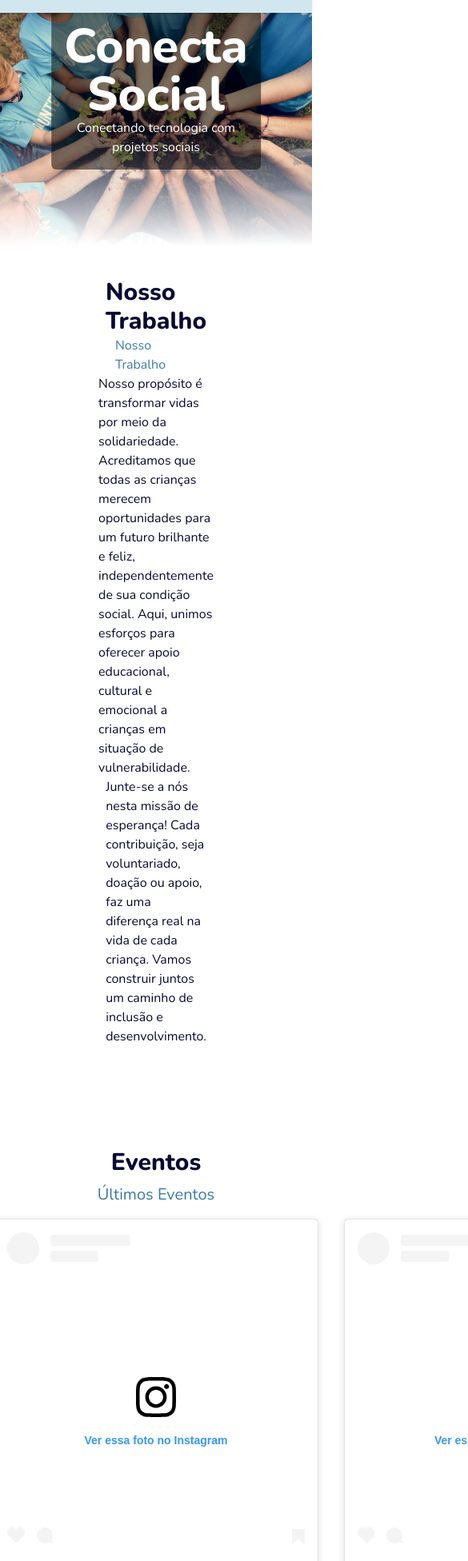
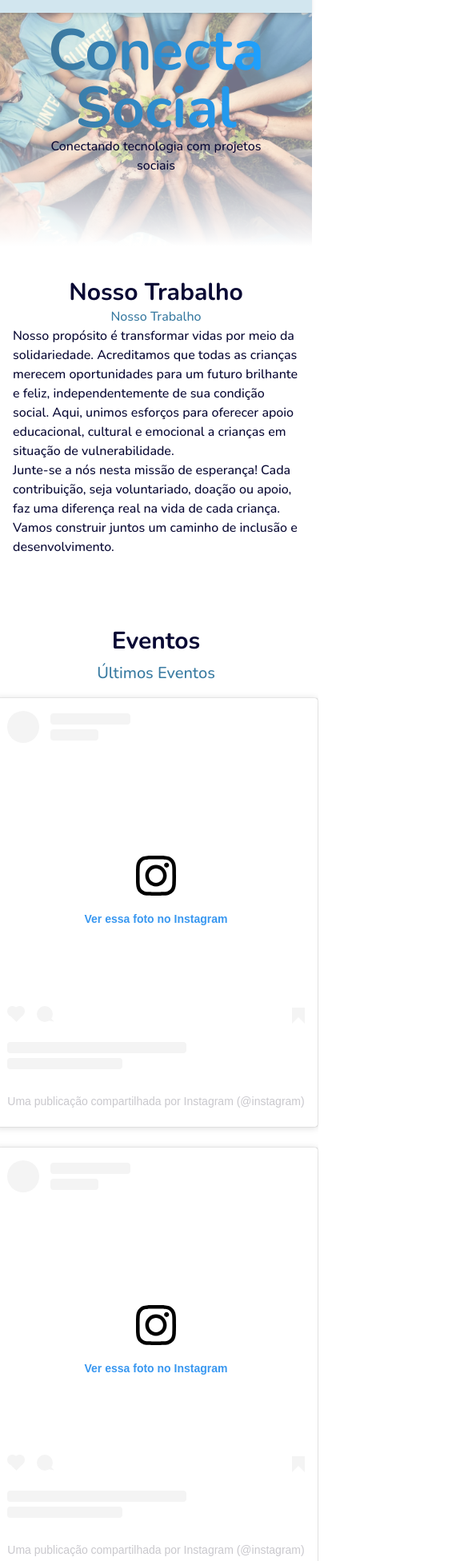
Before and after one commit to Nicolaskn95/conecta-social-web, a Next.js app: page / in a window 390 px wide. Shown: the part 48-2000 px from the top of the page at 80% size, 585 px wide, since content can reach past the window. Built offline with nearby package versions, Linux system fonts and the light colour scheme.

Commit message:
update: fix landingpage logo and responsiveness

```diff
--- a/src/app/(pages)/page.tsx
+++ b/src/app/(pages)/page.tsx
@@ -11,12 +11,14 @@ export default function Home() {
     "/images/carousel1.png",
   ];
   return (
-    <div>
+    <>
       <Carousel images={carouselImage} />
-      <OurJob />
-      <Events />
-      <HowToHelp />
-      <Calendar />
-    </div>
+      <div className="flex flex-col items-center px-4 sm:px-8 lg:px-36 md:px-16 mb-10">
+        <OurJob />
+        <Events />
+        <HowToHelp />
+        <Calendar />
+      </div>
+    </>
   );
 }
--- a/src/app/layout.tsx
+++ b/src/app/layout.tsx
@@ -4,7 +4,8 @@ import "./globals.css";
 
 const nunito = Nunito({
   subsets: ["latin"],
-  weight: ["200", "300", "600", "800"],
+  weight: ["200", "300", "500", "700"],
+  preload: true,
 });
 
 export const metadata: Metadata = {
--- a/src/components/LandingPage/Carousel.tsx
+++ b/src/components/LandingPage/Carousel.tsx
@@ -44,15 +44,15 @@ const Carousel: React.FC<CarouselProps> = ({
               width={width}
               height={height}
               alt={`Slide ${index + 1}`}
-              className="w-full object-contain"
+              className="w-full object-contain opacity-55"
             />
           </div>
         ))}
       </div>
-      <div className="absolute inset-0 bg-gradient-to-b from-transparent via-transparent to-white bg-opacity-10"></div>
-      <div className="absolute bottom-24 left-1/2 transform -translate-x-1/2 rounded-md bg-black bg-opacity-50 p-4 text-center">
-        <h1 className="text-6xl text-white ">Conecta Social</h1>
-        <p className="text-white ">
+      <div className="absolute inset-0 h-full bg-gradient-to-b from-transparent via-transparent to-white bg-opacity-100"></div>
+      <div className="absolute bottom-1/4 left-1/2 transform -translate-x-1/2 rounded-md bg-opacity-50 p-4 text-center">
+        <h1 className="title-gradient">Conecta Social</h1>
+        <p className="text-[#090934] ">
           Conectando tecnologia com projetos sociais
         </p>
       </div>
--- a/src/components/LandingPage/Events.tsx
+++ b/src/components/LandingPage/Events.tsx
@@ -2,14 +2,18 @@ import { instagramHTML } from "../InstagramHTML";
 
 const Events = () => {
   return (
-    <div className="flex-col justify-items-center my-12 p-10">
-      <div className="flex-col mb-4 text-center">
+    <div className="flex flex-col justify-items-center my-12">
+      <div className="flex flex-col mb-4 text-center">
         <h1 className="text-3xl mb-2">Eventos</h1>
         <p className="text-[#387AA1] text-xl">Últimos Eventos</p>
       </div>
-      <div className="flex gap-8">
+      <div className="flex flex-wrap justify-center md:gap-16 lg:gap-32 md:flex-col lg:flex-row">
         {instagramHTML.map((htmlString, index) => (
-          <div key={index} dangerouslySetInnerHTML={{ __html: htmlString }} />
+          <div
+            className="mb-6"
+            key={index}
+            dangerouslySetInnerHTML={{ __html: htmlString }}
+          />
         ))}
       </div>
     </div>
--- a/src/components/LandingPage/OurJob.tsx
+++ b/src/components/LandingPage/OurJob.tsx
@@ -2,7 +2,7 @@ import React from "react";
 
 function OurJob() {
   return (
-    <article className="flex flex-col items-center py-10 px-36">
+    <article className="flex flex-col items-center py-10 ">
       <h1 className="text-3xl">Nosso Trabalho</h1>
       <p className="font-montserrat text-[#387AA1]">Nosso Trabalho</p>
       <p>
```
